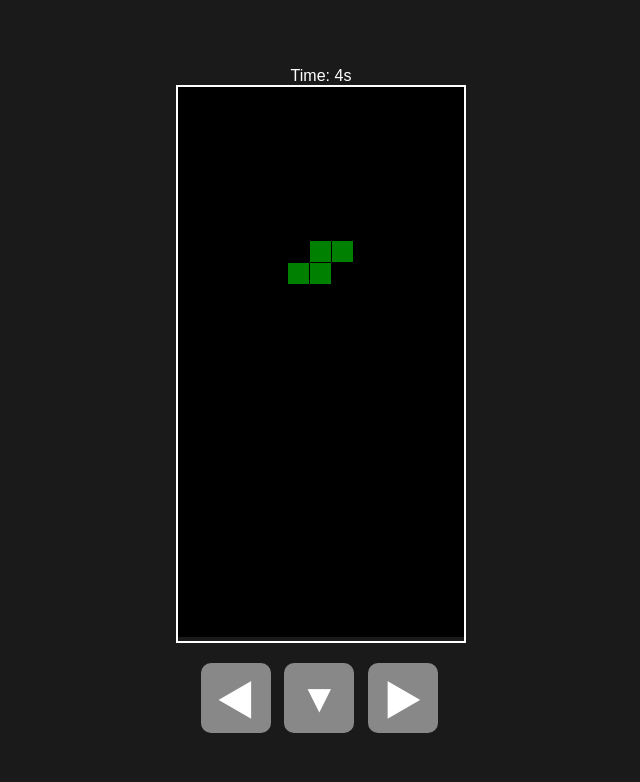
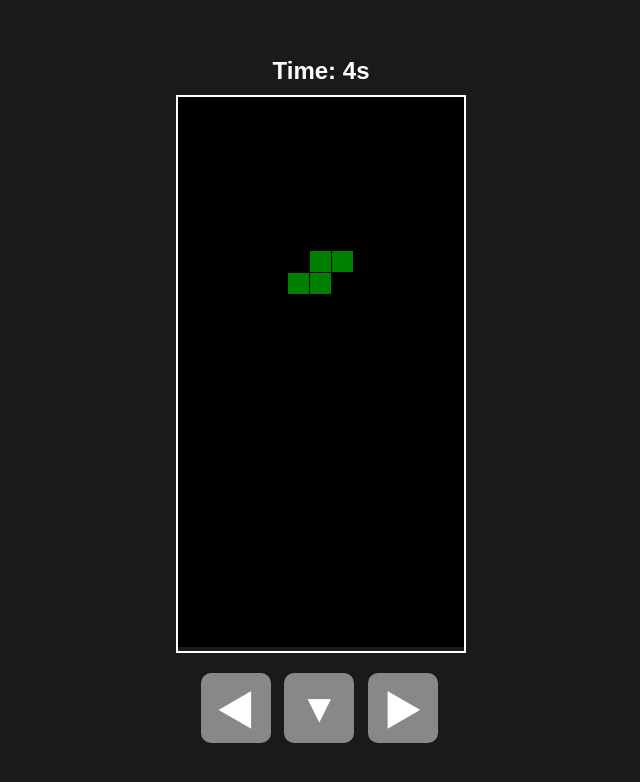
Before and after one commit to acounttest805-ctrl/color-game, a plain HTML site: page games/color-tetris/index.html in a window 1280 px wide. Shown: the whole page, without its empty margins (319-959 px from the left). Drawn offline with Linux system fonts and the light colour scheme.

Commit message:
Update style.css

```diff
--- a/games/color-tetris/style.css
+++ b/games/color-tetris/style.css
@@ -44,3 +44,9 @@ body {
 #btn-left { grid-area: left; }
 #btn-down { grid-area: down; }
 #btn-right { grid-area: right; }
+
+#info-bar {
+    margin-bottom: 10px;
+    font-size: 1.5em;
+    font-weight: bold;
+}
```
